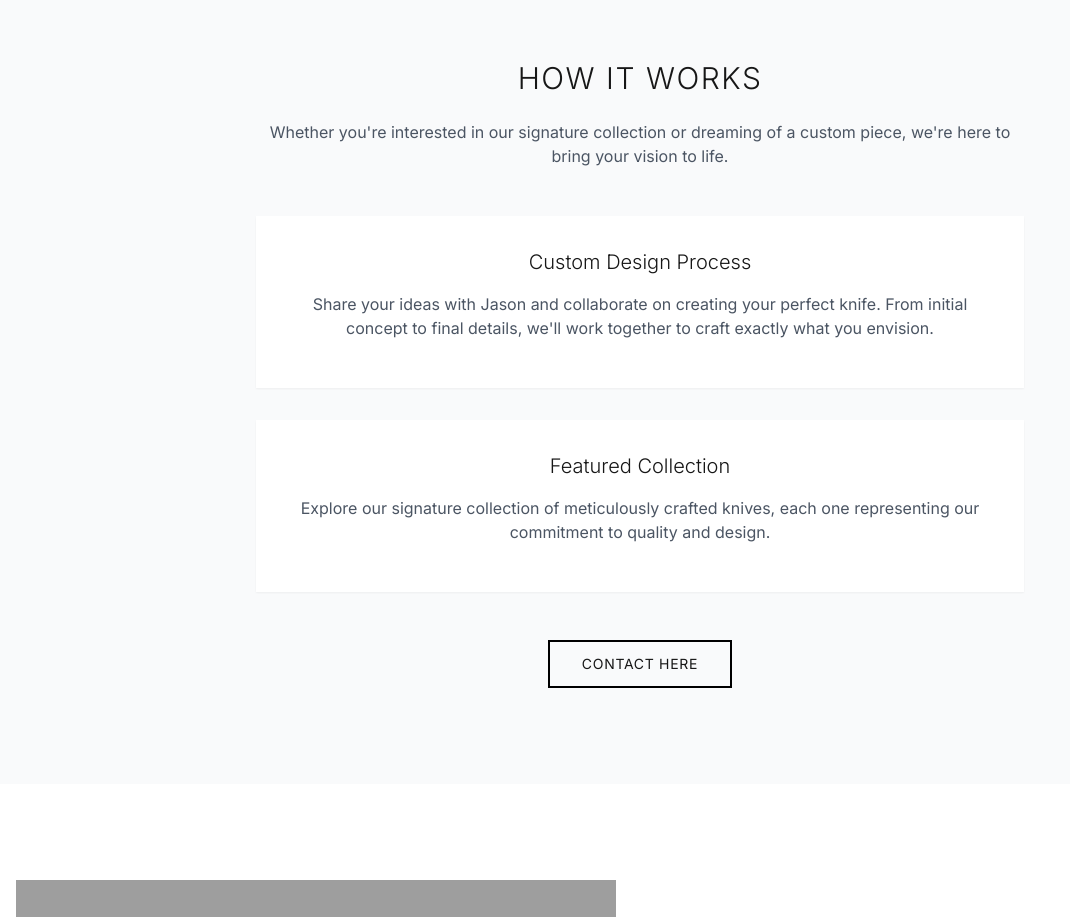
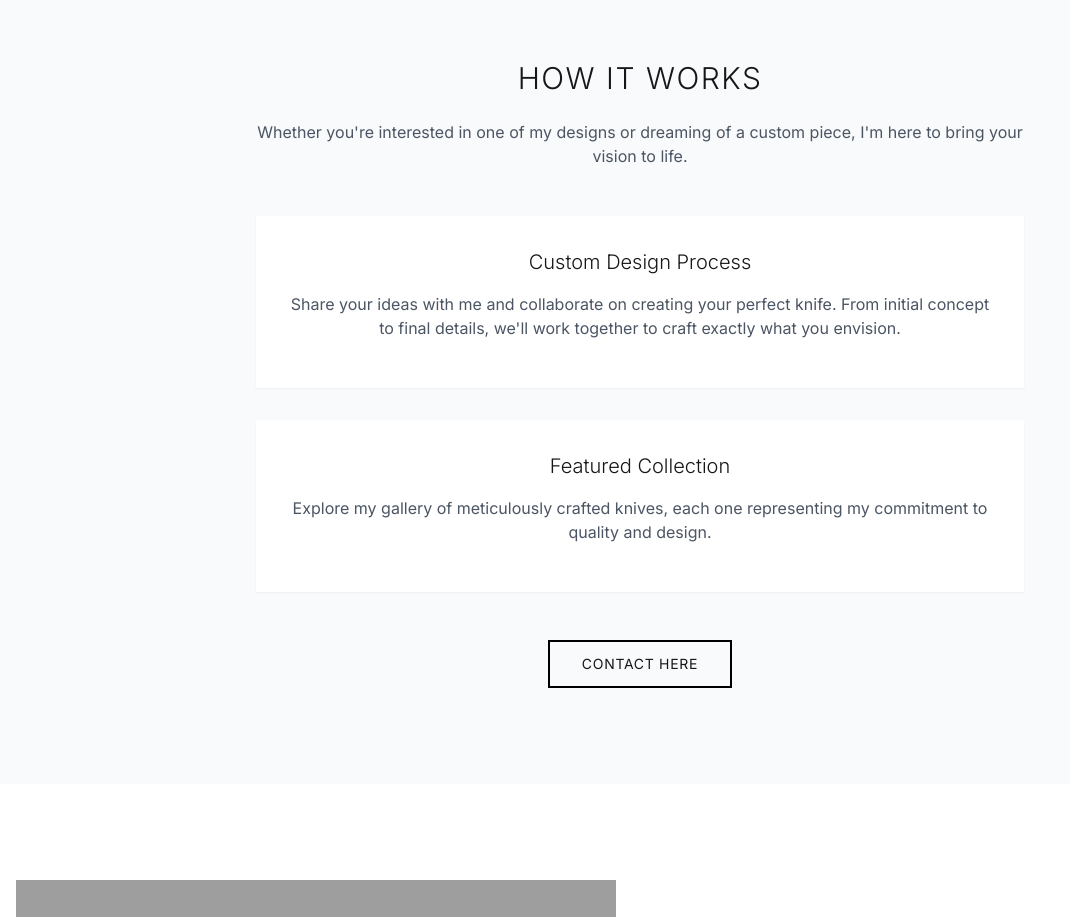
Before and after one commit to mdsimpson09/jason3, a Next.js app: page / in a window 1280 px wide. Shown: the part 2100-3017 px from the top of the page, without its empty margins (0-1070 px from the left). Built offline with nearby package versions, Linux system fonts and the light colour scheme; grey boxes are pictures that could not be loaded.

Commit message:
processpage

```diff
--- a/app/page.tsx
+++ b/app/page.tsx
@@ -68,21 +68,21 @@ export default function Home() {
           <div className="max-w-3xl mx-auto text-center">
             <h2 className="text-3xl font-light tracking-wider mb-6">HOW IT WORKS</h2>
             <p className="text-gray-600 mb-12">
-              Whether you're interested in our signature collection or dreaming of a custom piece, we're here to bring
+              Whether you're interested in one of my designs or dreaming of a custom piece, I'm here to bring
               your vision to life.
             </p>
             <div className="grid gap-8 mb-12">
               <div className="p-8 bg-white shadow-sm">
                 <h3 className="text-xl font-light mb-4">Custom Design Process</h3>
                 <p className="text-gray-600 mb-4">
-                  Share your ideas with Jason and collaborate on creating your perfect knife. From initial concept to
+                  Share your ideas with me and collaborate on creating your perfect knife. From initial concept to
                   final details, we'll work together to craft exactly what you envision.
                 </p>
               </div>
               <div className="p-8 bg-white shadow-sm">
                 <h3 className="text-xl font-light mb-4">Featured Collection</h3>
                 <p className="text-gray-600 mb-4">
-                  Explore our signature collection of meticulously crafted knives, each one representing our commitment
+                  Explore my gallery of meticulously crafted knives, each one representing my commitment
                   to quality and design.
                 </p>
               </div>
--- a/app/process/page.tsx
+++ b/app/process/page.tsx
@@ -12,7 +12,7 @@ export default function ProcessPage() {
       <section className="py-24 bg-gray-50 text-center">
         <h1 className="text-4xl font-light tracking-wider mb-4">Our Process</h1>
         <p className="text-gray-600 max-w-2xl mx-auto mb-8">
-          Every Feder Knife is a one-of-a-kind masterpiece crafted with care, ensuring each blade is a unique heirloom built to last for generations.
+          Every Knife is a one-of-a-kind masterpiece crafted with care, ensuring each blade is a unique heirloom built to last for generations.
         </p>
       </section>
 
```
